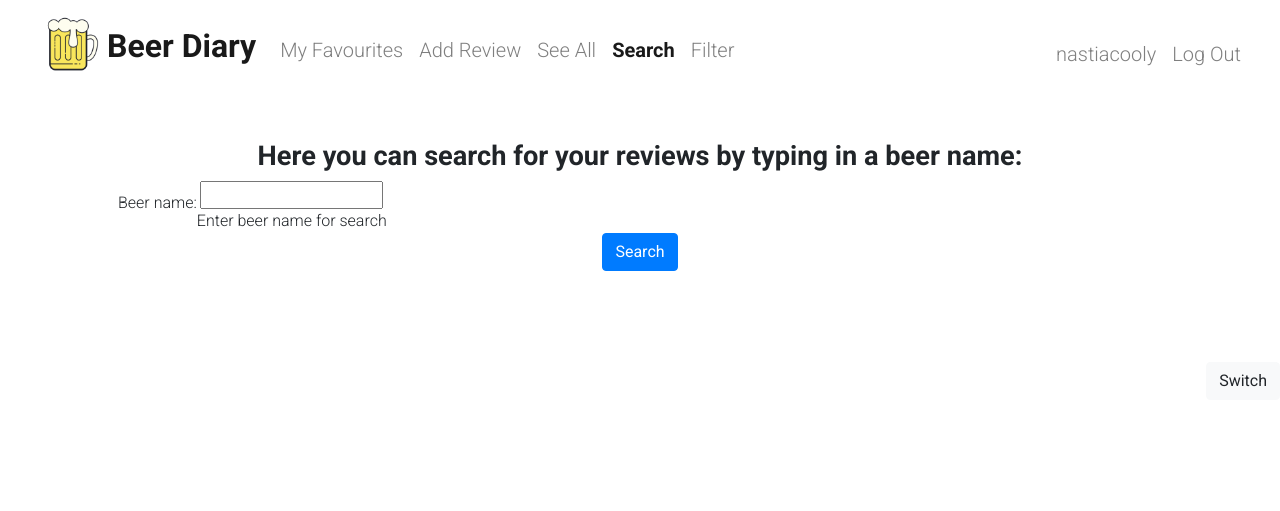
After one commit to nastiacooly/beer-diary, a Django app: page /diary/search/ in a window 1280 px wide. The commit adds this page. Shown: the top 511 px of the page. Run offline with Django 3.2, Linux system fonts and the light colour scheme; a user stored in the database is signed in.

Commit message:
added search functionality

```diff
--- a/diary/forms.py
+++ b/diary/forms.py
@@ -51,3 +51,6 @@ class UpdateBeerReviewForm(forms.Form):
     beer_type = forms.ModelChoiceField(queryset=BeerType.objects.all(), empty_label=None, help_text='Choose a beer type')
     beer_rating = forms.ChoiceField(choices=RATINGS, help_text='Choose beer rating')
     comments = forms.CharField(max_length=500, help_text='Enter your additional comments concerning this beer')
+
+class SearchBeerForm(forms.Form):
+    beer_name = forms.CharField(help_text='Enter beer name for search', required=True)
--- a/diary/templates/base_generic.html
+++ b/diary/templates/base_generic.html
@@ -41,7 +41,7 @@
                                 <li class="nav-item"><a class="nav-link font-color {% block active-link-1 %}{% endblock %}" aria-current="page" href="{% url 'my-perfect-beers' %}">My Favourites</a></li>
                                 <li class="nav-item"><a class="nav-link font-color {% block active-link-2 %}{% endblock %}" href="{% url 'add_new_beer_review' %}">Add Review</a></li>
                                 <li class="nav-item"><a class="nav-link font-color {% block active-link-3 %}{% endblock %}" href="{% url 'beers' %}">See All</a></li>
-                                <li class="nav-item"><a class="nav-link font-color {% block active-link-4 %}{% endblock %}" href="">Search</a></li>
+                                <li class="nav-item"><a class="nav-link font-color {% block active-link-4 %}{% endblock %}" href="{% url 'search' %}">Search</a></li>
                                 <li class="nav-item"><a class="nav-link font-color {% block active-link-5 %}{% endblock %}" href="">Filter</a></li>
                             </ul>
                             <ul class="navbar-nav ml-auto mt-2">
--- a/diary/templates/diary/beerreview_list.html
+++ b/diary/templates/diary/beerreview_list.html
@@ -7,7 +7,7 @@ active
 {% endblock %}
 
 {% block main %}
-    <h3 class="header">List of your beer reviews:</h3>
+    <h3 class="header font-color_second">List of your beer reviews:</h3>
 
     {% if beerreview_list %}
 
--- a/diary/templates/diary/beerreview_list_created_user.html
+++ b/diary/templates/diary/beerreview_list_created_user.html
@@ -8,7 +8,7 @@ active
 
 {% block main %}
 
-    <h3 class="header">Your "Perfect" rated beers:</h3>
+    <h3 class="header font-color_second">Your "Perfect" rated beers:</h3>
 
     {% if beer_reviews_perfect_list %}
 
--- /dev/null
+++ b/diary/templates/diary/search.html
@@ -0,0 +1,54 @@
+{% extends "base_generic.html" %}
+
+{% block title %}Search{% endblock %}
+
+{% block active-link-4 %}
+active
+{% endblock %}
+
+{% block main %}
+
+    <h1 class="no-content font-color_second">Here you can search for your reviews by typing in a beer name:</h1>
+
+    <form action="{% url 'search' %}" method="get">
+        <table>
+        {{ form }}
+        </table>
+        <button class="btn btn-primary" type="submit">Search</button>
+    </form>
+
+    {% if reviews %}
+
+        {% for beer in reviews %}
+
+            <div class="review bg-color_white">
+                <img src="{{ beer.image }}" class="beer-image">
+                <div class="review__descr">
+                    <h4 class="beer-name font-color">{{ beer.name }}</h4>
+                    <h5 class="beer-type font-color_second">{{ beer.beertype}}</h5>
+                    {% if beer.rating == '1' %}
+                        <p class="rating">&#10026;</p>
+                    {% elif beer.rating == '2' %}
+                        <p class="rating">&#10026; &#10026;</p>
+                    {% elif beer.rating == '3' %}
+                        <p class="rating">&#10026; &#10026; &#10026;</p>
+                    {% elif beer.rating == '4' %}
+                        <p class="rating">&#10026; &#10026; &#10026; &#10026;</p>
+                    {% elif beer.rating == '5' %}
+                        <p class="rating">&#10026; &#10026; &#10026; &#10026; &#10026;</p>
+                    {% else %}
+                        <p class="rating">No rating</p>
+                    {% endif %}
+                    <h6 class="comments-header">Comments:</h6>
+                    <p class="comments">{{ beer.comments }}</p>
+                    <span class="date font-color_second"> {{ beer.date }} </span>
+                    <a href="{% url 'update_beer_review' beer.id %}" class="link-update font-color_second">Update</a>
+                    <a href="{% url 'delete_beer_review' beer.id %}" class="link-update font-color_second">Delete</a>
+                </div>
+            </div>
+
+        {% endfor %}
+
+    {% endif %}
+
+{% endblock %}
--- a/diary/urls.py
+++ b/diary/urls.py
@@ -10,7 +10,8 @@ urlpatterns = [
 ]
 
 urlpatterns += [
-    url(r'^register/$', views.register_request, name="register")
+    url(r'^register/$', views.register_request, name="register"),
+    url(r'^search/$', views.beer_search, name="search"),
 ]
 
 # Создает путь к обзорам с наивысшим рейтингом залогиненного пользователя
--- a/diary/views.py
+++ b/diary/views.py
@@ -9,7 +9,7 @@ from django.http import HttpResponseRedirect
 from django.urls import reverse
 
 from .models import BeerReview, BeerType
-from .forms import UpdateBeerReviewForm, AddNewBeerReviewForm, NewUserForm
+from .forms import UpdateBeerReviewForm, AddNewBeerReviewForm, NewUserForm, SearchBeerForm
 
 def index(request):
     """
@@ -98,6 +98,10 @@ def add_new_beer_review(request):
 
             # Переход по адресу 'beers' (see all):
             return HttpResponseRedirect(reverse('beers') )
+        messages.error(
+            request,
+            "Your beer review contains invalid data. Please try again."
+            )
 
     # Если GET, создать форму по умолчанию.
     else:
@@ -135,6 +139,10 @@ def update_beer_review(request, pk):
 
             # Переход по адресу 'beers' (see all):
             return HttpResponseRedirect(reverse('beers') )
+        messages.error(
+            request,
+            "Your beer review contains invalid data. Please try again."
+            )
 
     # Если это GET, создать форму по умолчанию.
     else:
@@ -171,3 +179,29 @@ def delete_beer_review(request, pk):
         'diary/delete_beer_review.html',
         context={'beer_review': beer_review},
     )
+
+@login_required
+def beer_search(request):
+    """
+    Функция отображения для поиска обзора
+    """
+    reviews = []
+    form = SearchBeerForm()
+    query = request.GET.get('beer_name')
+    if query:
+        reviews = BeerReview.objects.filter(creator=request.user
+            ).filter(name__icontains=query
+            ).order_by('name')
+        if reviews:
+            messages.success(request, "Found")
+        else:
+            messages.error(
+            request,
+            "Not found in your diary"
+        )
+
+    return render(
+        request,
+        'diary/search.html',
+        context={"form": form, 'reviews': reviews},
+    )
```
Also changed, not shown: db.sqlite3.
